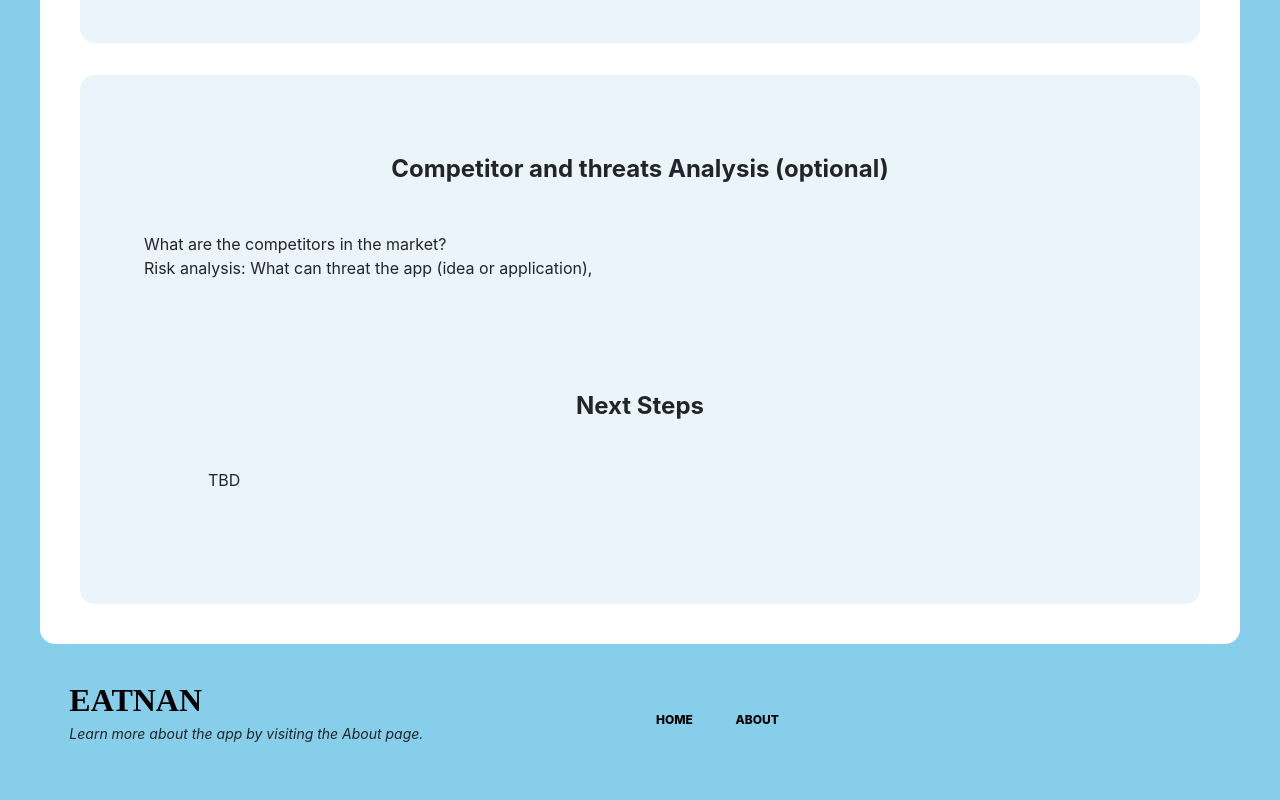
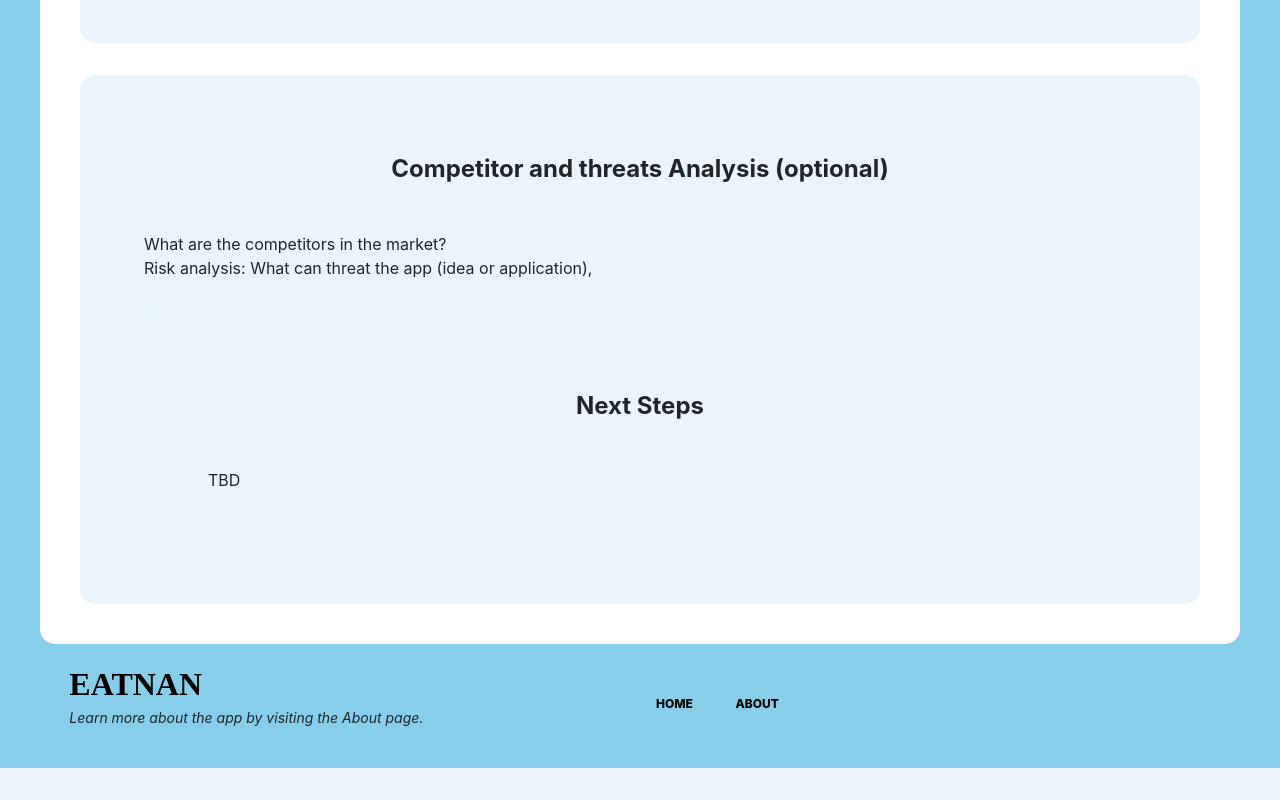
Before and after one commit to Tarek994/new-react-graphql, a React (Create React App) app: page /#/about in a window 1280 px wide. Shown: the part 6527-7327 px from the top of the page. After the commit the page ends 7295 px from the top, so only its background shows below. Built offline with nearby package versions, Linux system fonts and the light colour scheme; a web font is replaced by a local one.

Commit message:
style(Footer.tsx): change the padding for the footer section

```diff
--- a/src/components/footer/Footer.tsx
+++ b/src/components/footer/Footer.tsx
@@ -19,7 +19,7 @@ const Footer = () => {
         style={{
           maxWidth: "1200px",
           margin: "0.5rem auto",
-          padding: "2rem 1rem",
+          padding: "1rem",
           alignItems: "center",
           display: "flex",
           justifyContent: "space-between",
```
